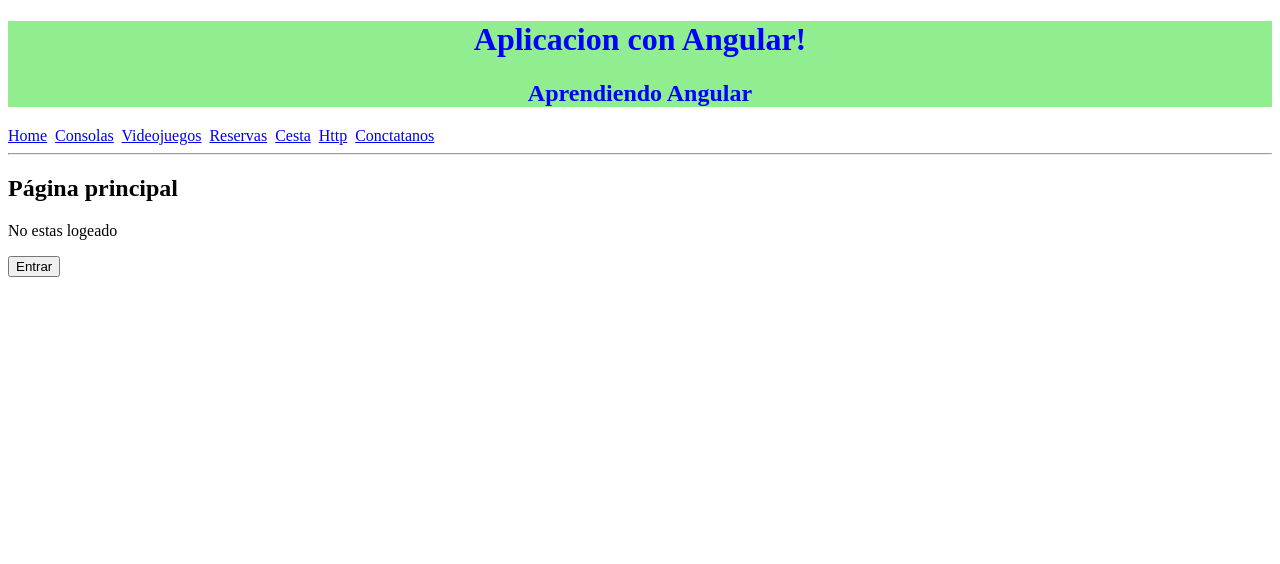
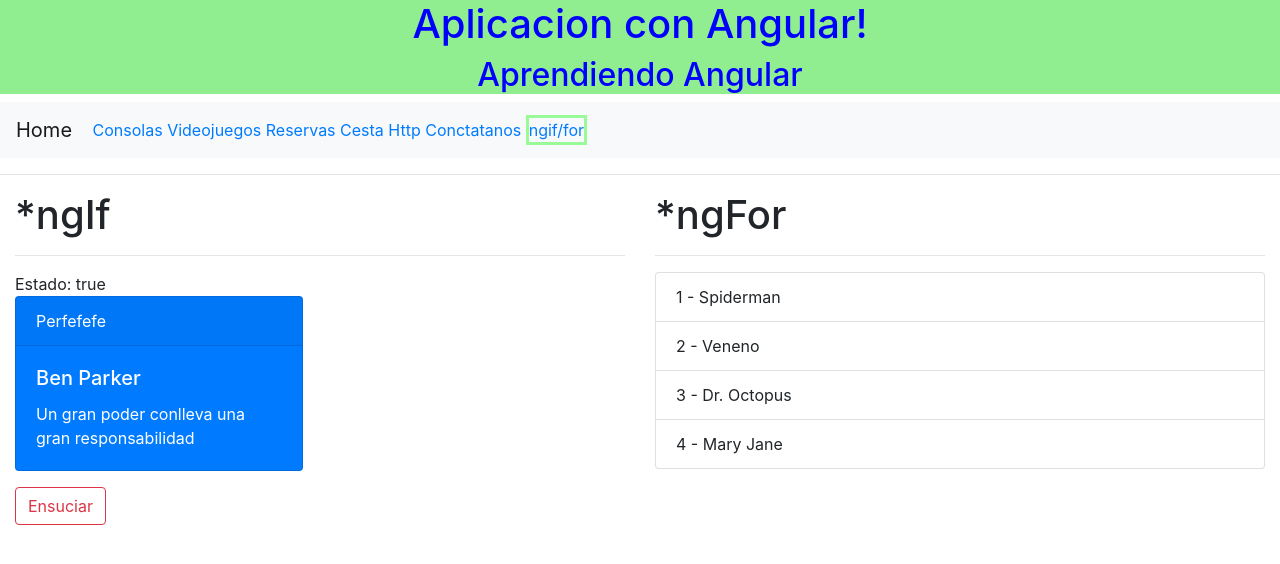
Before and after one commit to DavidMartinPerez/Angular-QuickStart, an Angular app: page /forif in a window 1280 px wide. Shown: the top 564 px of the page. Built offline with nearby package versions, Linux system fonts and the light colour scheme.

Commit message:
retomando

```diff
--- a/src/app/app.component.html
+++ b/src/app/app.component.html
@@ -7,20 +7,22 @@
     {{ descripcion }}
   </h2>
 </div>
-<nav>
-    <a [routerLink]="['/home']" [routerLinkActive]="['active']">Home</a>&nbsp;
+<nav class="navbar navbar-expand-lg navbar-light bg-light">
+    <a class="navbar-brand" [routerLink]="['/home']" [routerLinkActive]="['active']">Home</a>&nbsp;
     <a [routerLink]="['/consolas']"[routerLinkActive]="['active']">Consolas</a>&nbsp;
     <a [routerLink]="['/videojuegos']" [routerLinkActive]="['active']">Videojuegos</a>&nbsp;
     <a [routerLink]="['/reservas']" [routerLinkActive]="['active']">Reservas</a>&nbsp;
     <a [routerLink]="['/cesta']" [routerLinkActive]="['active']">Cesta</a>&nbsp;
     <a [routerLink]="['/http']" [routerLinkActive]="['active']">Http</a>&nbsp;
     <a [routerLink]="['/conctatanos']" [routerLinkActive]="['active']">Conctatanos</a>&nbsp;
+    <a [routerLink]="['/forif']" [routerLinkActive]="['active']">ngif/for</a>&nbsp;
   </nav>
   <hr>
 <!--button (click)="ocultarReservas()">{{nombre_boton}}</button>
 <reservas *ngIf="mostrar_reservas"></reservas>
-
+<
 <juegos></juegos>
 <consolas></consolas-->
-
-<router-outlet></router-outlet>
+<div class="container-fluid">
+  <router-outlet></router-outlet>
+</div>
--- a/src/app/app.module.ts
+++ b/src/app/app.module.ts
@@ -13,6 +13,7 @@
 import { CestaComponent } from './cesta/cesta.component';
 import { HttpClientComponent } from './http-client/http-client.component';
 import { ConctatoComponent } from './conctato/conctato.component';
+import { NgforifComponent } from './ngforif/ngforif.component';
 
 //Pipes personalziados:
 import { CalculadoraPipe } from './pipes/calculadora.pipe';
@@ -28,6 +29,7 @@
     HttpClientComponent,
     CalculadoraPipe,
     ConctatoComponent,
+    NgforifComponent,
   ],
   imports: [
     BrowserModule,
--- a/src/app/app.routing.ts
+++ b/src/app/app.routing.ts
@@ -10,6 +10,7 @@
 import { CestaComponent } from './cesta/cesta.component';
 import { HttpClientComponent } from './http-client/http-client.component';
 import { ConctatoComponent } from './conctato/conctato.component';
+import { NgforifComponent } from './ngforif/ngforif.component';
 
 // Array de rutas
 const appRoutes:Routes = [
@@ -20,7 +21,8 @@
     {path: 'cesta/:nombre', component: CestaComponent},
     {path: 'http', component: HttpClientComponent },
     {path: 'conctatanos', component: ConctatoComponent },
-    {path: '**', component: HomeComponent }
+    {path: 'forif', component: NgforifComponent },
+    {path: '**', component: HomeComponent }, // error 404 //¡OJO! ESTA SIEMPRE SIEMPRE LA ÚLTIMA SINO NO RECONOCE LAS DEMÁS
 ]
 
 export const appRoutingProviders: any[] = [];
--- a/src/app/http-client/http-client.component.ts
+++ b/src/app/http-client/http-client.component.ts
@@ -28,6 +28,7 @@
   ngOnInit() {
     this.fecha = new Date(2019,5,20);
     this.cargaPost();
+    console.log("cargando HttpClientComponent")
   }
   cargaPost(){
     this.posts = "";
--- /dev/null
+++ b/src/app/ngforif/ngforif.component.html
@@ -0,0 +1,35 @@
+<div class="row">
+    <div class="col-6">
+        <h1>*ngIf</h1><hr>
+        <div>
+            Estado: {{estado}}
+            <div *ngIf="estado" class="card text-white bg-primary mb-3" style="max-width: 18rem;">
+                <div class="card-header">Perfefefe</div>
+                <div class="card-body">
+                    <h5 class="card-title">{{frase.autor}}</h5>
+                    <p class="card-text">{{frase.mensaje}}</p>
+                </div>
+            </div>
+            <div *ngIf="!estado" class="card text-white bg-danger mb-3" style="max-width: 18rem;">
+                <div class="card-header">Errorrorororo</div>
+                <div class="card-body">
+                    <h5 class="card-title">Error</h5>
+                    <p class="card-text">ErrorErrorErrorErrorErrorErrorErrorErrorErrorErrorError.</p>
+                </div>
+            </div>
+        </div>
+
+        <button (click)="cambioEstado()" type="button" class="btn" [ngClass]="{ 'btn-outline-primary' : !estado, 'btn-outline-danger' : estado }">
+            <span *ngIf="estado">Ensuciar</span>
+            <span *ngIf="!estado">Solucionar!!!!!</span>
+        </button>
+    </div>
+    <div class="col-6">
+        <h1>*ngFor</h1><hr>
+        <ul class="list-group">
+            <li *ngFor="let pers of personajes; let i = index" class="list-group-item">
+                {{ i+1 }} - {{  pers  }}
+            </li>
+        </ul>
+    </div>
+</div>
--- /dev/null
+++ b/src/app/ngforif/ngforif.component.ts
@@ -0,0 +1,30 @@
+import { Component, OnInit } from '@angular/core';
+
+@Component({
+  selector: 'app-ngforif',
+  templateUrl: './ngforif.component.html',
+  styleUrls: ['./ngforif.component.css']
+})
+export class NgforifComponent implements OnInit {
+  public estado:boolean;
+  public frase:any;
+  public personajes:string[]
+
+  constructor() {
+    this.personajes = [ 'Spiderman', 'Veneno', 'Dr. Octopus', 'Mary Jane' ];
+    this.estado = true;
+    this.frase = {
+      mensaje: 'Un gran poder conlleva una gran responsabilidad',
+      autor: 'Ben Parker'
+    }
+   }
+
+  ngOnInit() {
+    console.log("cargando NgforifComponent")
+  }
+
+  cambioEstado(){
+    this.estado = !this.estado;
+  }
+
+}
--- a/src/index.html
+++ b/src/index.html
@@ -6,8 +6,10 @@
     <base href="/">
     <meta name="viewport" content="width=device-width, initial-scale=1">
     <link rel="icon" type="image/x-icon" href="favicon.ico">
+    <link rel="stylesheet" href="https://stackpath.bootstrapcdn.com/bootstrap/4.1.2/css/bootstrap.min.css" integrity="sha384-Smlep5jCw/wG7hdkwQ/Z5nLIefveQRIY9nfy6xoR1uRYBtpZgI6339F5dgvm/e9B" crossorigin="anonymous">
+    <script src="https://stackpath.bootstrapcdn.com/bootstrap/4.1.2/js/bootstrap.min.js" integrity="sha384-o+RDsa0aLu++PJvFqy8fFScvbHFLtbvScb8AjopnFD+iEQ7wo/CG0xlczd+2O/em" crossorigin="anonymous"></script>
   </head>
   <body>
-    <app-root></app-root>
+    <app-root>Esperando :)</app-root>
   </body>
 </html>
```
Also changed, not shown: src/app/ngforif/ngforif.component.css (added), 1 other file (tests, documents, lock files or other folders).
